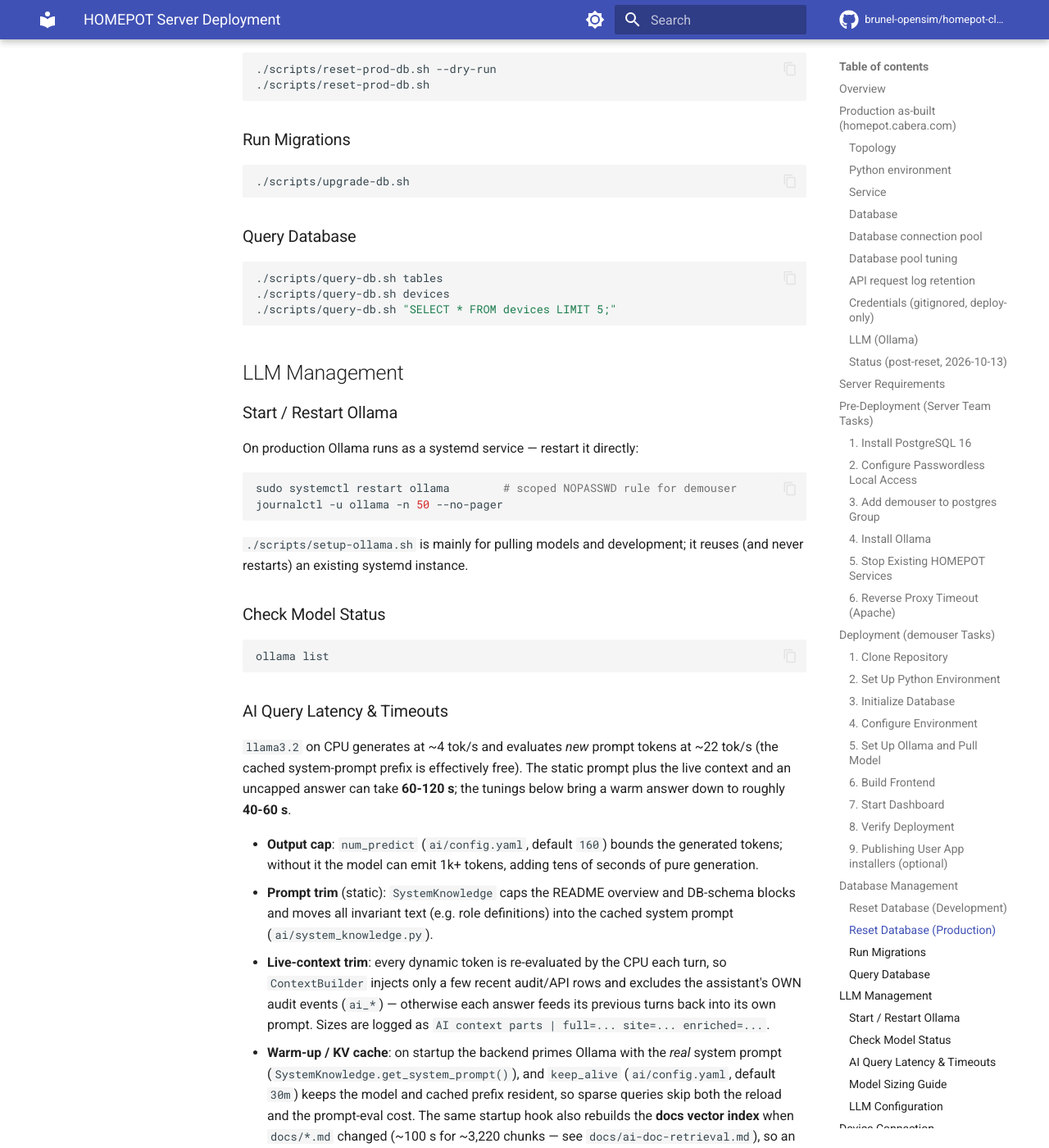
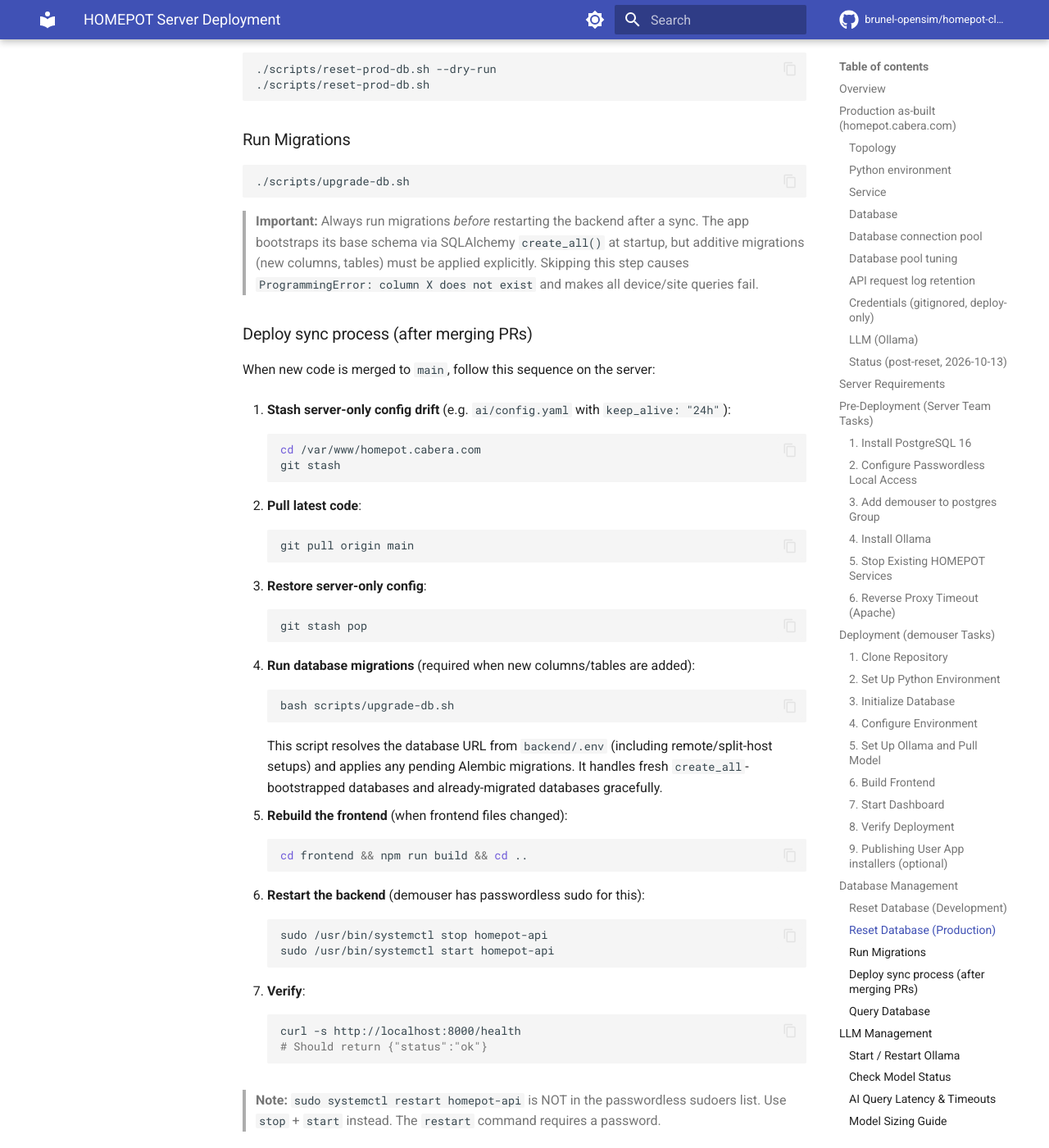
Before and after one commit to brunel-opensim/homepot-client, an MkDocs documentation site: the page built from docs/server-deployment.md, in a window 1280 px wide and 1400 px high, scrolled down 16763 px. Shown: the whole window at 82% size. Built offline with MkDocs 1.6.1 and Material for MkDocs 9.7.7, drawn with Linux system fonts in a browser that asks for light colours; comment, search, counter and statistics services are not loaded; the version menu is left out; some of the changed text lies outside the part shown.

Commit message:
docs(deploy): add deploy sync process and migration troubleshooting
Adds a 'Deploy sync process' section documenting the 7-step sequence for syncing new code to the server after merging PRs:
1. Stash server-only config drift
2. Pull latest code
3. Restore server-only config
4. Run database migrations (upgrade-db.sh)
5. Rebuild frontend
6. Restart backend (stop + start, NOT restart)
7. Verify

Also adds troubleshooting entry for 'column X does not exist' errors caused by missing migrations, and notes that sudo systemctl restart requires a password (use stop + start instead).

````diff
--- a/docs/server-deployment.md
+++ b/docs/server-deployment.md
@@ -820,6 +820,63 @@ the real run (it types the database name to confirm):
 ./scripts/upgrade-db.sh
 ```
 
+> **Important:** Always run migrations *before* restarting the backend after a
+> sync. The app bootstraps its base schema via SQLAlchemy `create_all()` at
+> startup, but additive migrations (new columns, tables) must be applied
+> explicitly. Skipping this step causes `ProgrammingError: column X does not
+> exist` and makes all device/site queries fail.
+
+### Deploy sync process (after merging PRs)
+
+When new code is merged to `main`, follow this sequence on the server:
+
+1. **Stash server-only config drift** (e.g. `ai/config.yaml` with
+   `keep_alive: "24h"`):
+   ```bash
+   cd /var/www/homepot.cabera.com
+   git stash
+   ```
+
+2. **Pull latest code**:
+   ```bash
+   git pull origin main
+   ```
+
+3. **Restore server-only config**:
+   ```bash
+   git stash pop
+   ```
+
+4. **Run database migrations** (required when new columns/tables are added):
+   ```bash
+   bash scripts/upgrade-db.sh
+   ```
+   This script resolves the database URL from `backend/.env` (including
+   remote/split-host setups) and applies any pending Alembic migrations.
+   It handles fresh `create_all`-bootstrapped databases and already-migrated
+   databases gracefully.
+
+5. **Rebuild the frontend** (when frontend files changed):
+   ```bash
+   cd frontend && npm run build && cd ..
+   ```
+
+6. **Restart the backend** (demouser has passwordless sudo for this):
+   ```bash
+   sudo /usr/bin/systemctl stop homepot-api
+   sudo /usr/bin/systemctl start homepot-api
+   ```
+
+7. **Verify**:
+   ```bash
+   curl -s http://localhost:8000/health
+   # Should return {"status":"ok"}
+   ```
+
+> **Note:** `sudo systemctl restart homepot-api` is NOT in the passwordless
+> sudoers list. Use `stop` + `start` instead. The `restart` command requires
+> a password.
+
 ### Query Database
 
 ```bash
@@ -1000,6 +1057,30 @@ journalctl -u ollama -n 50 --no-pager
 ./scripts/setup-ollama.sh
 ```
 
+### API Returns 500 Errors with "column X does not exist"
+
+This happens when the code references new database columns that haven't been
+migrated yet (e.g. after syncing new code that adds model fields).
+
+```bash
+# Run pending migrations
+cd /var/www/homepot.cabera.com
+bash scripts/upgrade-db.sh
+
+# Restart the backend
+sudo /usr/bin/systemctl stop homepot-api
+sudo /usr/bin/systemctl start homepot-api
+```
+
+Verify the migration applied:
+```bash
+cd /var/www/homepot.cabera.com/backend
+source .env
+export PYTHONPATH=/var/www/homepot.cabera.com/backend/src
+alembic current
+# Should show the latest revision (head)
+```
+
 ### API Returns 500 Errors
 
 ```bash
````
